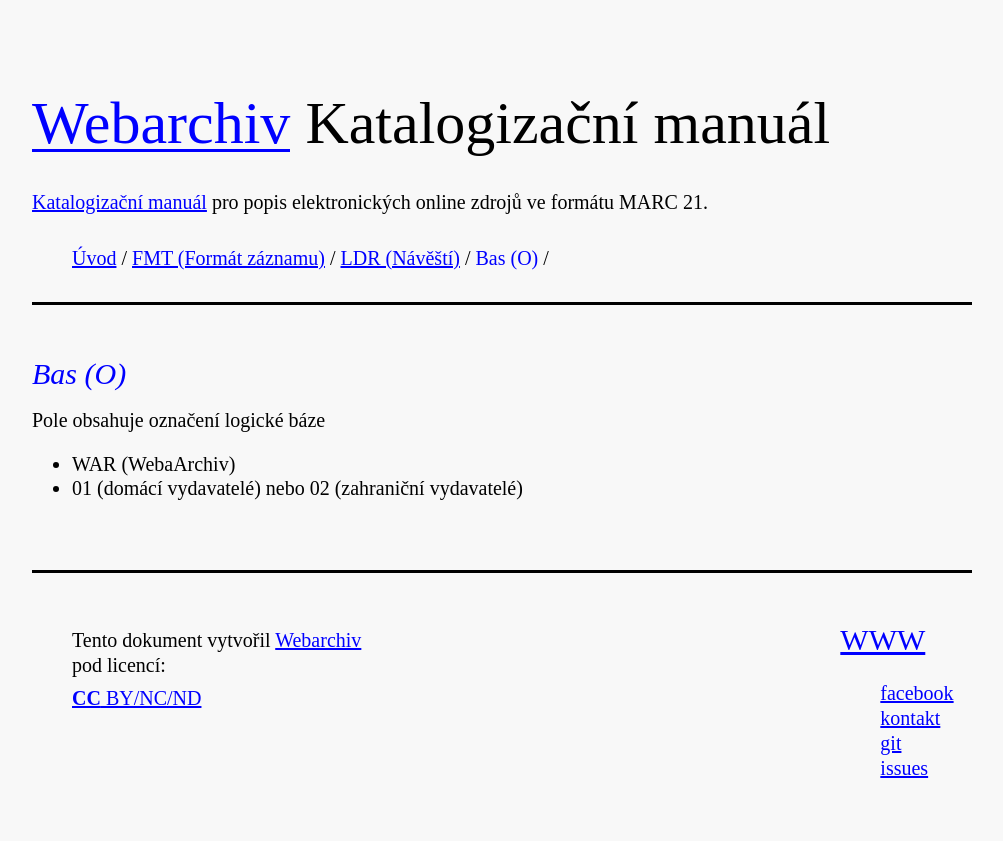
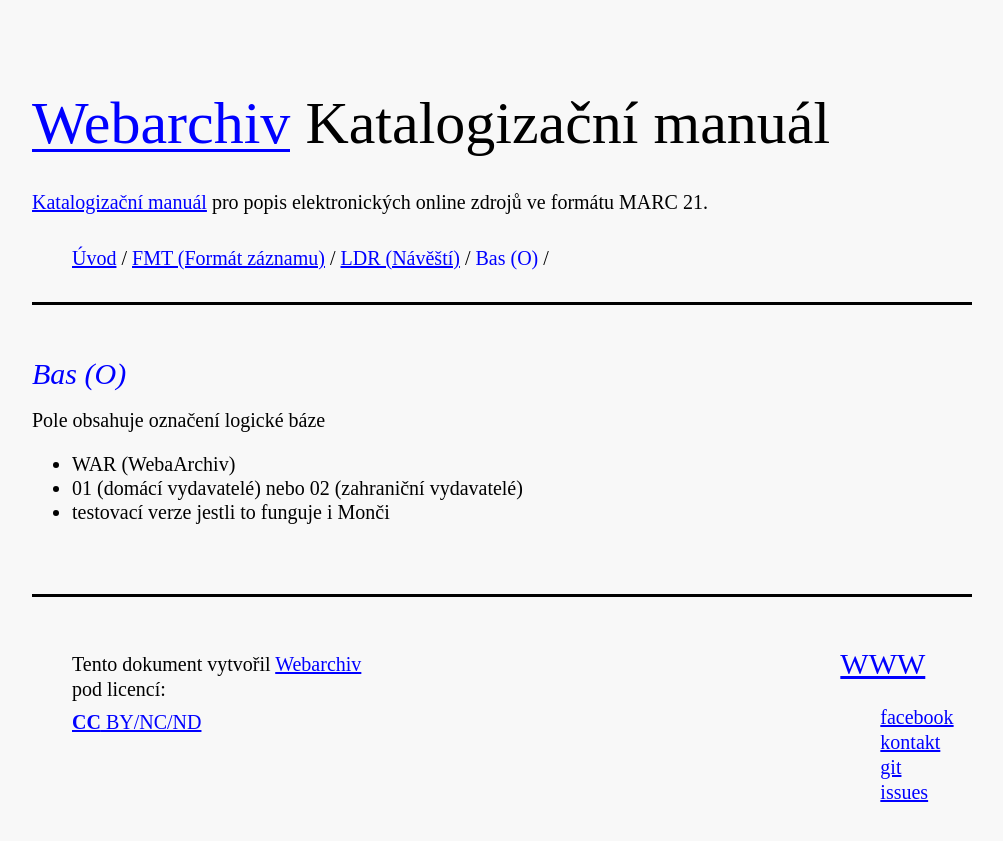
Before and after one commit to WebarchivCZ/katalogizacni-manual, a Jekyll site: the page built from _posts/2017-06-24-bas.md, in a window 1280 px wide. Shown: the top 841 px of the page, without its empty margins (138-1141 px from the left). Built offline with Jekyll 4.4.1, drawn with Linux system fonts in a browser that asks for light colours.

Commit message:
monča test

```diff
--- a/_posts/2017-06-24-bas.md
+++ b/_posts/2017-06-24-bas.md
@@ -7,3 +7,4 @@
 Pole obsahuje označení logické báze
 * WAR (WebaArchiv)
 *	01 (domácí vydavatelé) nebo 02 (zahraniční vydavatelé)
+* testovací  verze jestli to funguje i Monči
```
